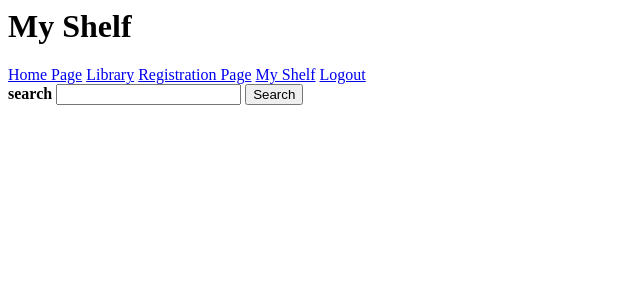
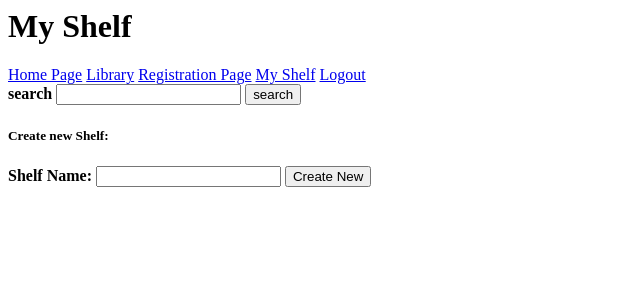
Before and after one commit to Joseph-igbi/Book-Webapp-, a Flask app: page /shelf in a window 1280 px wide. Shown: the top 300 px of the page, without its empty margins (0-640 px from the left). Run offline with Flask 2, Linux system fonts and the light colour scheme; the visitor is signed in with stand-in values (Sample User, id 1).

Commit message:
Create function of Crud added

```diff
--- a/newMyFlask/application/forms.py
+++ b/newMyFlask/application/forms.py
@@ -26,14 +26,24 @@ class RegistrationForm(FlaskForm):
 
 class LoginForm(FlaskForm):
     email = StringField('Email', validators =[DataRequired(),Email()])
-
     password = PasswordField('Password', validators = [DataRequired()])
-
     remember = BooleanField('Remember Me')
     submit = SubmitField('Login')
 
 
 class SearchForm(FlaskForm):
+    search=StringField('search', validators =[DataRequired()])
+    submit = SubmitField('search')
 
-    search=StringField('search', validators =[DataRequired()])
-    submit = SubmitField('Search')
+
+class CreateForm(FlaskForm):
+    shelf_name= StringField('Shelf Name: ', validators =[DataRequired()])
+    create = SubmitField('Create New')
+
+class DescShelfForm(FlaskForm):
+
+    addbook_name = StringField('Add book: ', validators = [DataRequired(), Length(min=2, max =100)])
+    submit = SubmitField('search')
+
+class AddShelfForm(FlaskForm):
+   add = SubmitField('add')
--- a/newMyFlask/application/models.py
+++ b/newMyFlask/application/models.py
@@ -6,7 +6,7 @@ from datetime import datetime
 
 
 class Books(db.Model):
-    b_id = db.Column(db.Integer, primary_key=True)
+    book_id = db.Column(db.Integer, primary_key=True)
     author = db.Column(db.String(300), nullable=False)
     book_desc = db.Column(db.String(1000), nullable=False, unique=True)
     book_pages = db.Column(db.String(10), nullable=False)
@@ -14,9 +14,28 @@ class Books(db.Model):
     book_genre=db.Column(db.String(300), nullable=False)
     book_image=db.Column(db.String(200), nullable=False)
 
-
     def __repr__(self):
         return''.join(['book: ', self.book_title, '', self.book_pages, '\r\n', 'Author: ', self.author, '\r\n', self.book_genre])
+
+
+
+
+
+
+
+class Bookshelf(db.Model, UserMixin):
+    bookshelf_id = db.Column(db.Integer, primary_key=True)
+    bookshelf_name= db.Column(db.String(200), nullable= False)
+    date_created = db.Column(db.DateTime, nullable=False, default =datetime.utcnow)
+    book_name= db.Column(db.String(400), nullable= False)
+    book_image= db.Column(db.String(400), nullable= False)
+    book_sid = db.Column(db.Integer, db.ForeignKey('books.book_id'))
+
+    #def __repr__(self):
+      #  return ''.join(['bookselfID: ', self.bookshelf_id, '\r\n', 'shelf_name: ', self.bookshelf_name])
+    @login_manager.user_loader
+    def load_user(id):
+        return Users.query.get(int(id))
 
 
 
@@ -26,29 +45,10 @@ class Users(db.Model, UserMixin):
     last_name = db.Column(db.String(300), nullable=False)
     email = db.Column(db.String(500), nullable=False, unique=True)
     password= db.Column(db.String(500), nullable=False)
-    libs = db.relationship('Library', backref='libref', lazy=True)
+    bookshelves = db.Column(db.Integer, db.ForeignKey('bookshelf.bookshelf_id'))
 
     def __repr__(self):
         return ''.join(['UserID: ', str(self.id), '\r\n', 'Email: ', self.email])
-
-    @login_manager.user_loader
-    def load_user(id):
-       return Users.query.get(int(id))
-
-class Library(db.Model, UserMixin):
-    lib_id = db.Column(db.Integer, primary_key=True)
-    user_id = db.Column(db.Integer, db.ForeignKey('users.id'), nullable=False)
-    lib_name = db.Column(db.String(200), nullable= False)
-    lib_desc = db.Column(db.String(400), nullable=False)
-    date_created = db.Column(db.DateTime, nullable=False, default =datetime.utcnow)
-
-
-
-    def __repr__(self):
-        return ''.join(['LiBID: ', self.lib_id, '\r\n', 'lib_name: ', self._lib_name])
-
-
-
     @login_manager.user_loader
     def load_user(id):
         return Users.query.get(int(id))
--- a/newMyFlask/application/routes.py
+++ b/newMyFlask/application/routes.py
@@ -2,9 +2,9 @@
 from flask import render_template, redirect, url_for, request, flash
 from application import app, db, bcrypt
 from application.models import Users
-from application.forms import RegistrationForm, LoginForm, SearchForm
+from application.forms import RegistrationForm, LoginForm, SearchForm, CreateForm, AddShelfForm, DescShelfForm
 from flask_login import login_user, current_user, logout_user, login_required
-from application.models import Books
+from application.models import Books, Users, Bookshelf
 import pandas as pd
 from sqlalchemy  import func, select
 
@@ -52,7 +52,17 @@ def library():
 @app.route('/shelf', methods=['GET','POST'])
 @login_required
 def shelf():
-    return render_template('shelf.html', title='My Shelf', sform = SearchForm())
+
+    form = CreateForm()
+    if form.validate_on_submit():
+        addBook= Bookshelf(bookshelf_name=form.shelf_name.data, book_name='NaN', book_image='NaN', book_sid=1)
+        db.session.add(addBook)
+        db.session.commit()
+
+        return redirect(url_for('create_shelf'))
+
+
+    return render_template('shelf.html', title='My Shelf', sform = SearchForm(), form=form)
 
 
 @app.route('/register', methods=['GET', 'POST'])
@@ -78,3 +88,17 @@ def search_results():
         sform = SearchForm()
         return render_template('book-search.html', title ='Your search results',sform = sform, books = books)
     return render_template('book-search.html', title ='Your search results',sform = sform)
+
+@app.route('/create_shelf', methods=['GET', 'POST'])
+@login_required
+def create_shelf():
+    form = DescShelfForm()
+    if form.validate_on_submit():
+        search_data = "%s"%(form.addbook_name.data)
+        books = Books.query.filter(Books.book_title.like("%"+search_data+"%")).all()
+
+
+
+        return render_template('create_shelf.html', title='Create new Shelf', sform= SearchForm(),aform=AddShelfForm(),form=form,books=books)
+
+    return render_template('create_shelf.html', title='Create new Shelf', sform= SearchForm(), form=form)
--- a/newMyFlask/application/templates/book-search.html
+++ b/newMyFlask/application/templates/book-search.html
@@ -2,12 +2,16 @@
 {% extends "layout.html" %}
 {% block body_content%}
 
+
+
 {% if books %}
 	{% for book in books %}
+		<img src ={{book.book_image}} style ="float:left;width:15%">
 		<h3>{{book.book_title}}</h3>
+		<p{width:250px; white-space: nowrap;overflow:hidded; text-overflow: ellipsis;}> {{book.book_desc}}</p>
 	{% endfor %}
 {% else %}
 
-	<p> No books found for your search </p>
+<p> No books found for your search </p>
 {% endif %}
 {% endblock %}
--- a/newMyFlask/application/templates/library.html
+++ b/newMyFlask/application/templates/library.html
@@ -7,7 +7,7 @@
 </div>
 
 
-<span><h3> Explore Books </h3> <a href="{{url_for('library')}}">Click to view random books</a></span>
+<span><h3> Explore Books </h3> <a href="{{url_for('library')}}">Click to new view random books</a></span>
 
 <div class ="container">
 	<div style=>
--- a/newMyFlask/application/templates/shelf.html
+++ b/newMyFlask/application/templates/shelf.html
@@ -2,6 +2,11 @@
 {% extends "layout.html" %}
 {% block body_content%}
 
-<h3> </h3>
-
+<h5>Create new Shelf:</h5>
+	<form method = "POST" action="">
+	{{form.hidden_tag()}}
+	{{form.shelf_name.label}}
+	{{form.shelf_name}}
+	{{form.create}}
+	</form>
 {% endblock %}
```
Also changed, not shown: newMyFlask/application/templates/create_shelf.html (added, +24 -0 lines).
